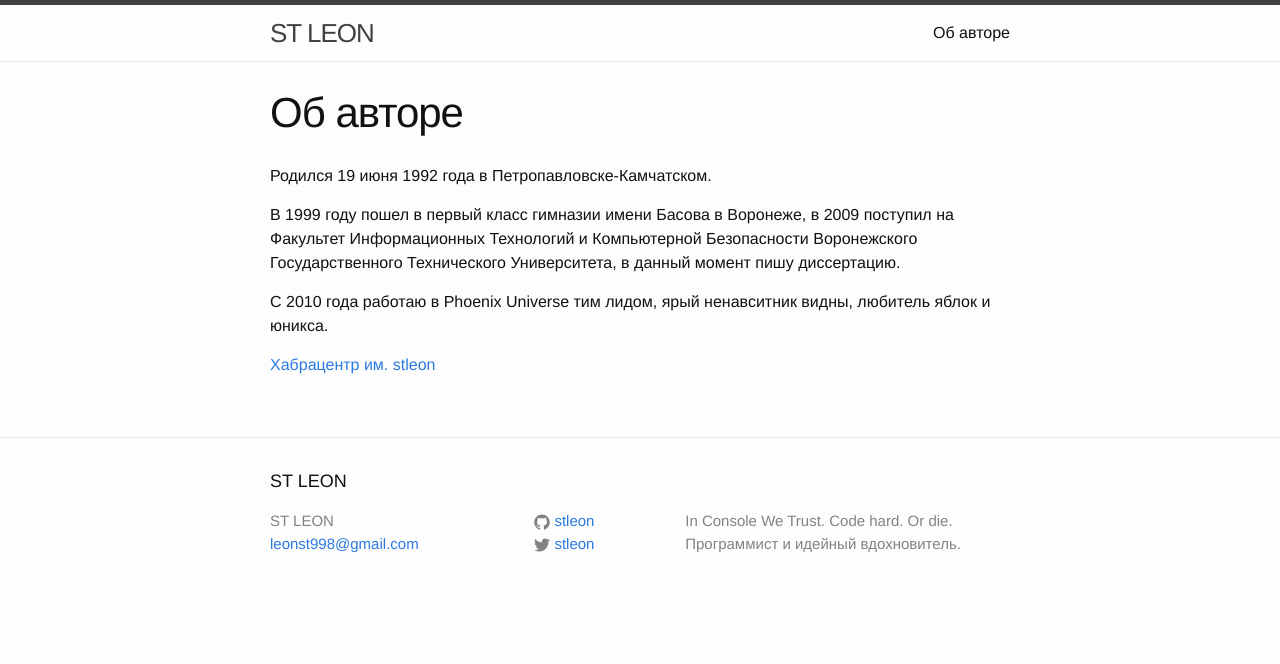
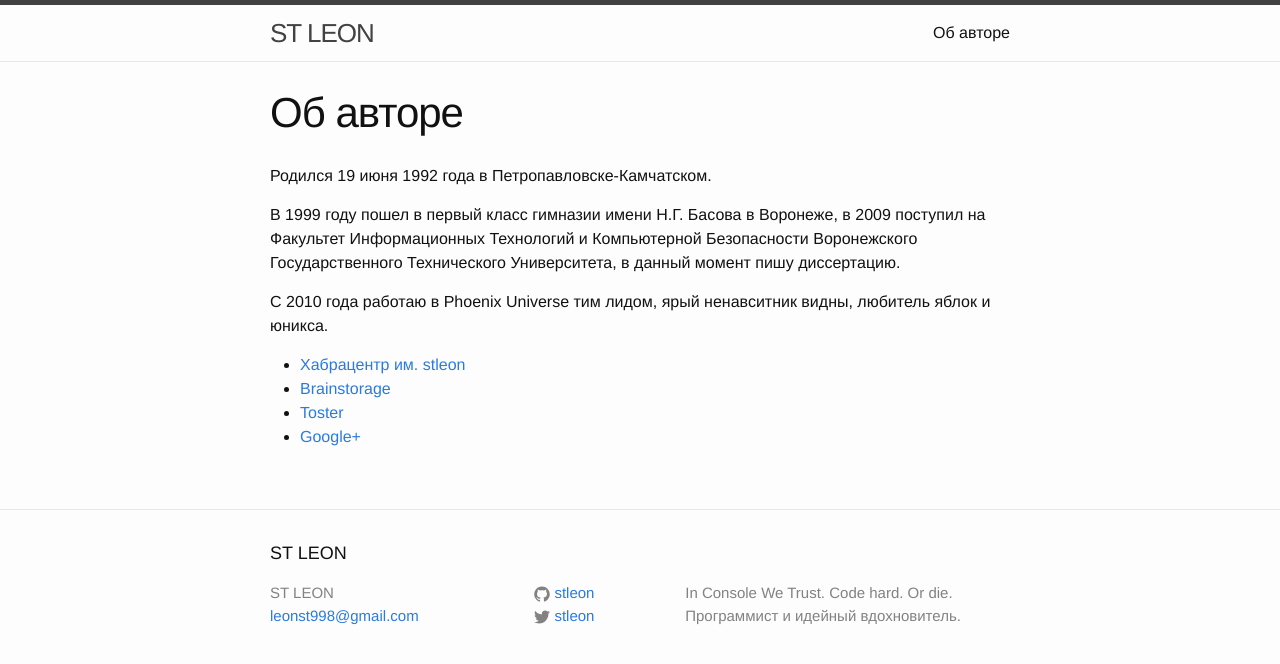
Before and after one commit to stleon/stleon.github.io, a Jekyll site: the page built from about.md, in a window 1280 px wide. Shown: the top 664 px of the page. Built offline with Jekyll 4.4.1, drawn with Linux system fonts in a browser that asks for light colours.

```diff
--- /dev/null
+++ b/CNAME
@@ -0,0 +1 @@
+omgit.ru
--- a/_config.yml
+++ b/_config.yml
@@ -5,7 +5,7 @@ description: > # this means to ignore newlines until "baseurl:"
   In Console We Trust. Code hard. Or die.
   Программист и идейный вдохновитель.
 baseurl: "" # the subpath of your site, e.g. /blog/
-url: "http://yourdomain.com" # the base hostname & protocol for your site
+url: "http://omgit.ru" # the base hostname & protocol for your site
 twitter_username: stleon
 github_username:  stleon
 
--- a/_posts/2014-09-19-yet-another-blog.markdown
+++ b/_posts/2014-09-19-fibonacci-numbers.markdown
@@ -1,7 +1,7 @@
 ---
 layout: post
 title:  "Числа Фибоначчи"
-date:   2014-09-19 12:38:26
+date:   2014-09-19 19:38:26
 categories: python algorithms
 permalink: /blog/fibonacci-numbers
 ---
--- a/about.md
+++ b/about.md
@@ -6,8 +6,11 @@ permalink: /about/
 
 Родился 19 июня 1992 года в Петропавловске-Камчатском.
 
-В 1999 году пошел в первый класс гимназии имени Басова в Воронеже, в 2009 поступил на Факультет Информационных Технологий и Компьютерной Безопасности Воронежского Государственного Технического Университета, в данный момент пишу диссертацию.
+В 1999 году пошел в первый класс гимназии имени Н.Г. Басова в Воронеже, в 2009 поступил на Факультет Информационных Технологий и Компьютерной Безопасности Воронежского Государственного Технического Университета, в данный момент пишу диссертацию.
 
 С 2010 года работаю в Phoenix Universe тим лидом, ярый ненавситник видны, любитель яблок и юникса.
 
-[Хабрацентр им. stleon](http://habrahabr.ru/users/stleon/)
+- [Хабрацентр им. stleon](http://habrahabr.ru/users/stleon/)
+- [Brainstorage](http://brainstorage.me/stleon/)
+- [Toster](http://toster.ru/user/STLEON)
+- [Google+](https://plus.google.com/+STLEON)
```
